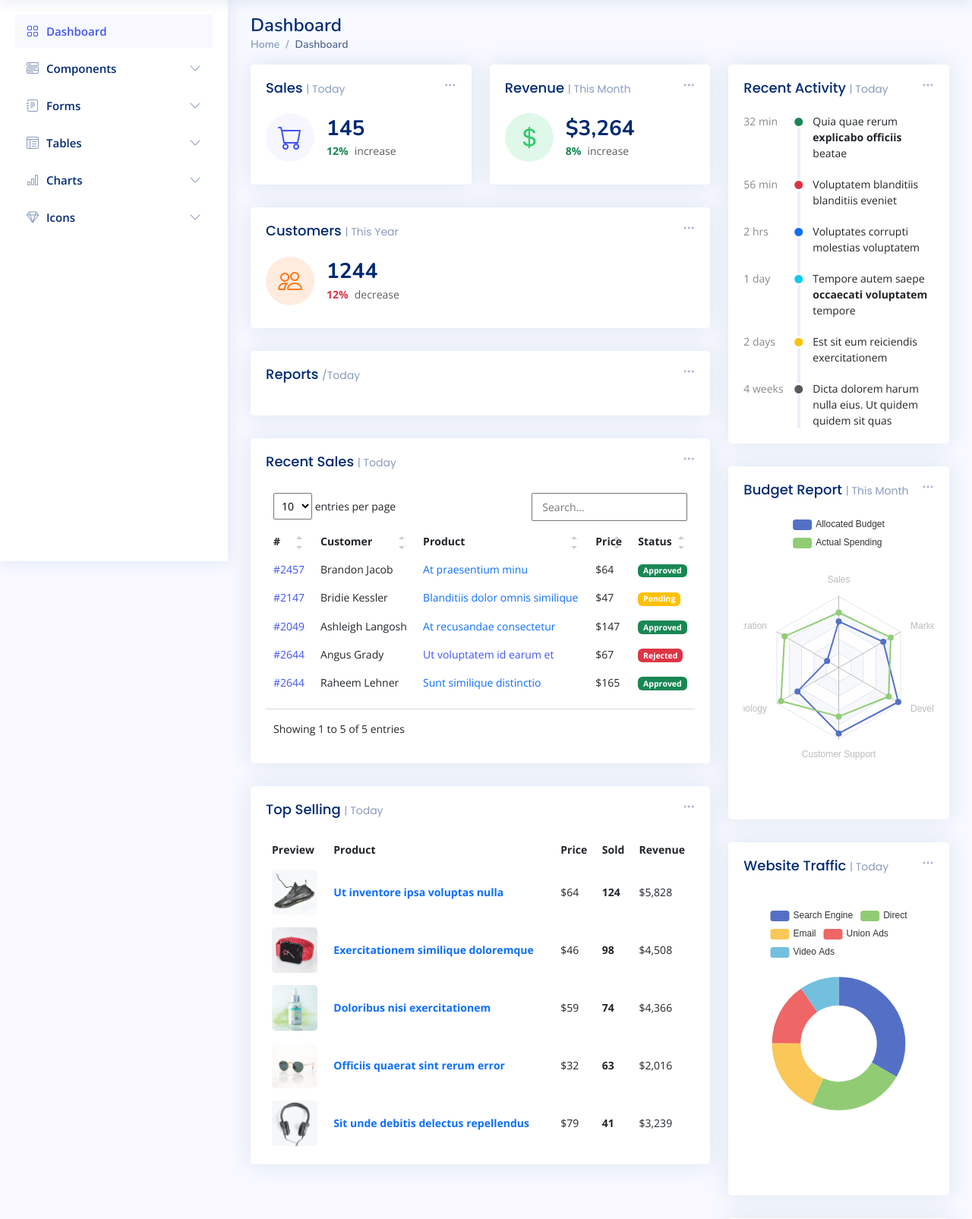
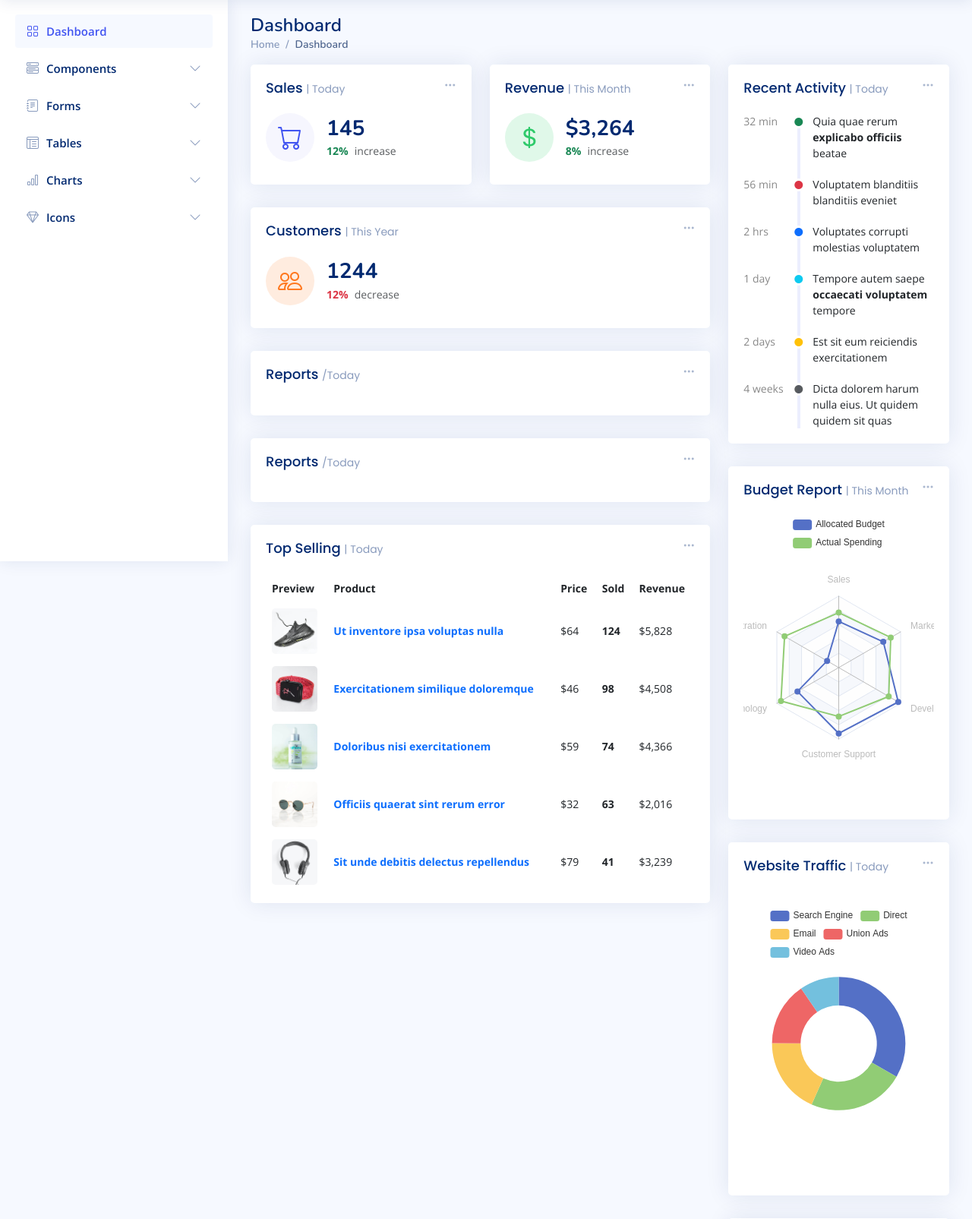
Before and after one commit to SaraCobaleda/SiniestrosViales, a Django app: template analiticaSiniestros/templates/index.html in a window 1280 px wide. Shown: the part 61-1666 px from the top of the page at 76% size. Run offline with Django 4.2, Linux system fonts and the light colour scheme; the template is opened without the code that fills it, so the values that code supplies are empty; some libraries are stand-ins or nearby versions.

Commit message:
avance con las graficas

```diff
--- a/analiticaSiniestros/templates/index.html
+++ b/analiticaSiniestros/templates/index.html
@@ -166,9 +166,9 @@
               </div>
             </div><!-- End Reports -->
 
-            <!-- Recent Sales -->
+            <!-- Reports -->
             <div class="col-12">
-              <div class="card recent-sales overflow-auto">
+              <div class="card">
 
                 <div class="filter">
                   <a class="icon" href="#" data-bs-toggle="dropdown"><i class="bi bi-three-dots"></i></a>
@@ -184,61 +184,17 @@
                 </div>
 
                 <div class="card-body">
-                  <h5 class="card-title">Recent Sales <span>| Today</span></h5>
+                  <h5 class="card-title">Reports <span>/Today</span></h5>
 
-                  <table class="table table-borderless datatable">
-                    <thead>
-                      <tr>
-                        <th scope="col">#</th>
-                        <th scope="col">Customer</th>
-                        <th scope="col">Product</th>
-                        <th scope="col">Price</th>
-                        <th scope="col">Status</th>
-                      </tr>
-                    </thead>
-                    <tbody>
-                      <tr>
-                        <th scope="row"><a href="#">#2457</a></th>
-                        <td>Brandon Jacob</td>
-                        <td><a href="#" class="text-primary">At praesentium minu</a></td>
-                        <td>$64</td>
-                        <td><span class="badge bg-success">Approved</span></td>
-                      </tr>
-                      <tr>
-                        <th scope="row"><a href="#">#2147</a></th>
-                        <td>Bridie Kessler</td>
-                        <td><a href="#" class="text-primary">Blanditiis dolor omnis similique</a></td>
-                        <td>$47</td>
-                        <td><span class="badge bg-warning">Pending</span></td>
-                      </tr>
-                      <tr>
-                        <th scope="row"><a href="#">#2049</a></th>
-                        <td>Ashleigh Langosh</td>
-                        <td><a href="#" class="text-primary">At recusandae consectetur</a></td>
-                        <td>$147</td>
-                        <td><span class="badge bg-success">Approved</span></td>
-                      </tr>
-                      <tr>
-                        <th scope="row"><a href="#">#2644</a></th>
-                        <td>Angus Grady</td>
-                        <td><a href="#" class="text-primar">Ut voluptatem id earum et</a></td>
-                        <td>$67</td>
-                        <td><span class="badge bg-danger">Rejected</span></td>
-                      </tr>
-                      <tr>
-                        <th scope="row"><a href="#">#2644</a></th>
-                        <td>Raheem Lehner</td>
-                        <td><a href="#" class="text-primary">Sunt similique distinctio</a></td>
-                        <td>$165</td>
-                        <td><span class="badge bg-success">Approved</span></td>
-                      </tr>
-                    </tbody>
-                  </table>
+                  <!-- Line Chart -->
+                  <div id="reportsChart"></div>
+
+                  {{ plot_div2 | safe }}
 
                 </div>
 
               </div>
-            </div><!-- End Recent Sales -->
+            </div><!-- End Reports -->
 
             <!-- Top Selling -->
             <div class="col-12">
```
Also changed, not shown: ProcesamientoDatos/ModelosClasificacion.py (+155 -6 lines), analiticaSiniestros/views.py (+44 -3 lines).
